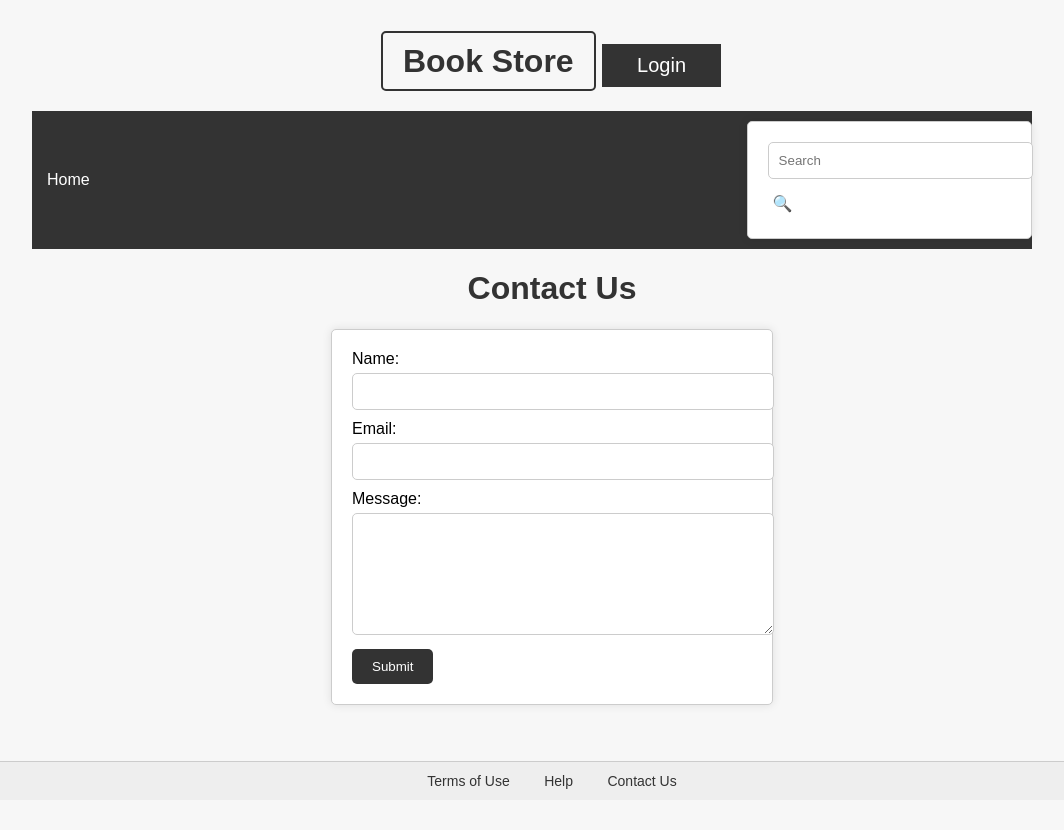
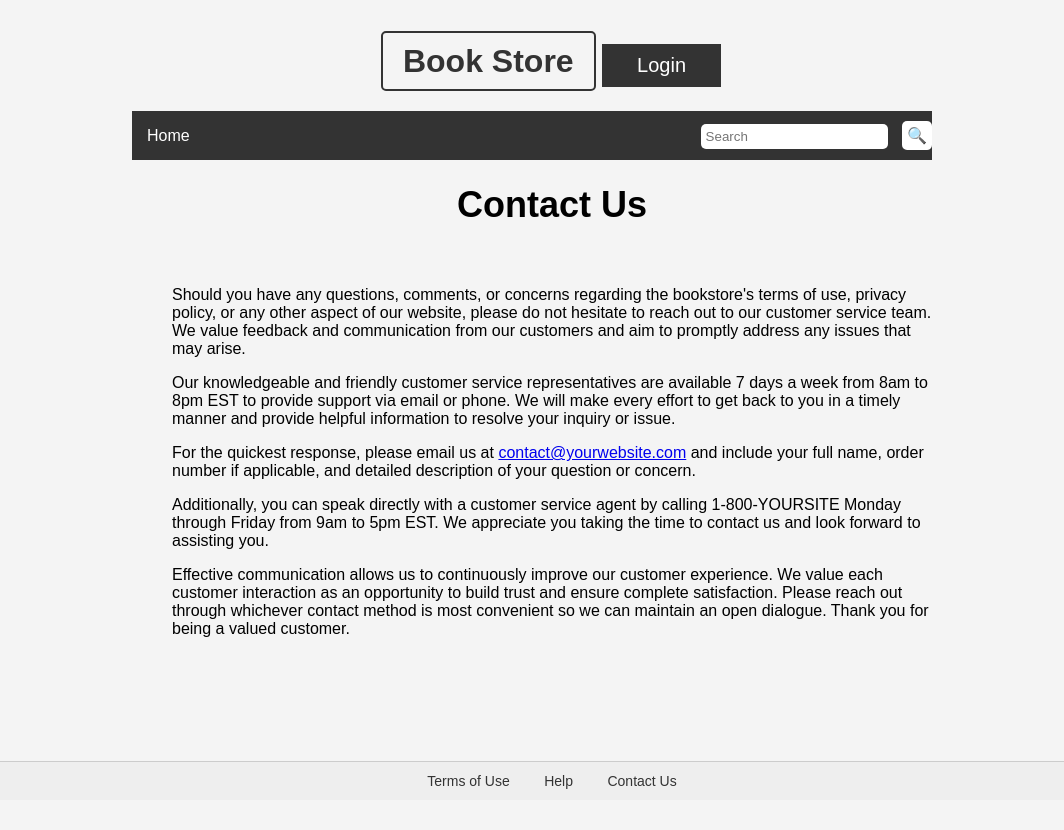
Before and after one commit to Abishai03/book_management_system, a Flask app: page /contact in a window 1280 px wide. Shown: the whole page, without its empty margins (88-1152 px from the left). After the commit the page ends 789 px from the top, so only its background shows below. Run offline with Flask 3, Linux system fonts and the light colour scheme.

Commit message:
Clean up of contact.html

```diff
--- a/app/templates/contact_us.html
+++ b/app/templates/contact_us.html
@@ -5,78 +5,48 @@
 <!DOCTYPE html>
 <html>
 <head>
-    <title></title>
+    <title>Contact Us</title>
     <style> /* Add some basic styling to the page */
-      body {
-          font-family: Arial, sans-serif;
-          background-color: #f7f7f7;
-          margin: 0;
-          padding: 0;
-      }
+        header {
+            text-align: center;
+        }
+        h1 {
+            font-size: 36px;
+        }
 
-      h1 {
-          text-align: center;
-          color: #333;
-      }
+        .container {
+            max-width: 800px;
+            margin: 0 auto;
+            padding: 20px;
+        }
 
-      form {
-          max-width: 400px;
-          margin: 0 auto;
-          background-color: #fff;
-          padding: 20px;
-          border: 1px solid #ccc;
-          border-radius: 5px;
-          box-shadow: 0 0 10px rgba(0, 0, 0, 0.1);
-      }
+        .section {
+            margin-bottom: 30px;
+        }
+        h2 {
+            font-size: 24px;
+        }
 
-      label {
-        display: block;
-        margin-bottom: 5px;
-    }
-
-      input[type="text"],
-      input[type="email"],
-      textarea {
-          width: 100%;
-          padding: 10px;
-          margin-bottom: 10px;
-          border: 1px solid #ccc;
-          border-radius: 5px;
-      }
-
-      textarea {
-          height: 100px;
-      }
-
-      input[type="submit"] {
-          background-color: #333;
-          color: #fff;
-          padding: 10px 20px;
-          border: none;
-          border-radius: 5px;
-          cursor: pointer;
-      }
-
-      input[type="submit"]:hover {
-          background-color: #555;
-      }
+        p {
+            font-size: 16px;
+        }
     </style>
 
 </head>
 <body>
-  <h1>Contact Us</h1>
-  <form method="POST">
-      <label for="name">Name:</label>
-      <input type="text" name="name" id="name" required><br>
+    <header>
+        <h1>Contact Us</h1>
+    </header>
 
-      <label for="email">Email:</label>
-      <input type="email" name="email" id="email" required><br>
-
-      <label for="message">Message:</label>
-      <textarea name="message" id="message" rows="4" required></textarea><br>
-
-      <input type="submit" value="Submit">
-  </form>
+  <div class="container">
+    <div class="section">
+        <p>Should you have any questions, comments, or concerns regarding the bookstore's terms of use, privacy policy, or any other aspect of our website, please do not hesitate to reach out to our customer service team. We value feedback and communication from our customers and aim to promptly address any issues that may arise.</p>
+        <p>Our knowledgeable and friendly customer service representatives are available 7 days a week from 8am to 8pm EST to provide support via email or phone. We will make every effort to get back to you in a timely manner and provide helpful information to resolve your inquiry or issue.</p>
+        <p>For the quickest response, please email us at <a href="contact.html">contact@yourwebsite.com</a> and include your full name, order number if applicable, and detailed description of your question or concern.</p>
+        <p>Additionally, you can speak directly with a customer service agent by calling 1-800-YOURSITE Monday through Friday from 9am to 5pm EST. We appreciate you taking the time to contact us and look forward to assisting you.</p>
+        <p>Effective communication allows us to continuously improve our customer experience. We value each customer interaction as an opportunity to build trust and ensure complete satisfaction. Please reach out through whichever contact method is most convenient so we can maintain an open dialogue. Thank you for being a valued customer.</p>
+    </div>
+  </div>
 
 </body>
 </html>
```
